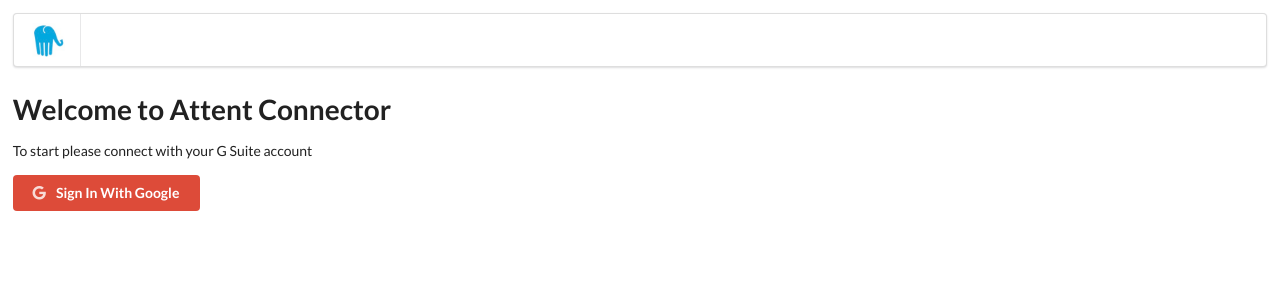
After one commit to cun3yt/attent-ears, a Django app: template visualizer/templates/landing-page.html in a window 1280 px wide. The commit adds this page. Shown: the top 300 px of the page. Run offline with Django 3.2, Linux system fonts and the light colour scheme; the template is opened without the code that fills it, so the values that code supplies are empty; parts of the project's set-up code (start-up, migrations or seed data) failed here and were passed over; some libraries are stand-ins or nearby versions.

Commit message:
Connect Page

```diff
--- a/visualizer/templates/__clean.html
+++ b/visualizer/templates/__clean.html
@@ -2,9 +2,9 @@
 <html lang="en">
 <head>
     {% load static %}
-  <title>{% block title %}Attent{% endblock %}</title>
-  <link rel="stylesheet" type="text/css" href="{% static "/semantic/dist/semantic.min.css" %}">
-  <link rel="stylesheet" href="{% static "main.css" %}">
+    <title>{% block title %}Attent{% endblock %}</title>
+    <link rel="stylesheet" type="text/css" href="https://cdn.jsdelivr.net/npm/semantic-ui@2.2.13/dist/semantic.min.css">
+    <link rel="stylesheet" href="{% static "main.css" %}">
     {% block extra_css %}{% endblock %}
 </head>
 
--- a/visualizer/templates/base.html
+++ b/visualizer/templates/base.html
@@ -3,7 +3,7 @@
 <head>
     {% load static %}
     <title>{% block title %}Attent{% endblock %}</title>
-    <link rel="stylesheet" type="text/css" href="{% static "/semantic/dist/semantic.min.css" %}">
+    <link rel="stylesheet" type="text/css" href="https://cdn.jsdelivr.net/npm/semantic-ui@2.2.13/dist/semantic.min.css">
     <link rel="stylesheet" href="{% static "main.css" %}">
     {% block extra_css %}{% endblock %}
 </head>
--- a/visualizer/templates/index.html
+++ b/visualizer/templates/index.html
@@ -21,7 +21,6 @@
           Sign In With Google
         </a>
       {% endif %}
-
   </div>
 {% endblock %}
 
--- /dev/null
+++ b/visualizer/templates/landing-page.html
@@ -0,0 +1,20 @@
+{% extends "__clean.html" %}
+{% load static %}
+
+{% block content %}
+    <div id="header">
+        <div class="ui menu">
+            <div class="header item">
+                <img src="{% static "attent-logo-100x100.png" %}">
+            </div>
+        </div>
+
+        <h1>Welcome to Attent Connector</h1>
+        <p>To start please connect with your G Suite account</p>
+
+        <a class="ui google plus button" href="{% url "social:begin" "google-oauth2" %}">
+            <i class="google icon"></i>
+            Sign In With Google
+        </a>
+    </div>
+{% endblock %}
```
Also changed, not shown: visualizer/views.py (+34 -28 lines), static/attent-logo-100x100.png (added).
